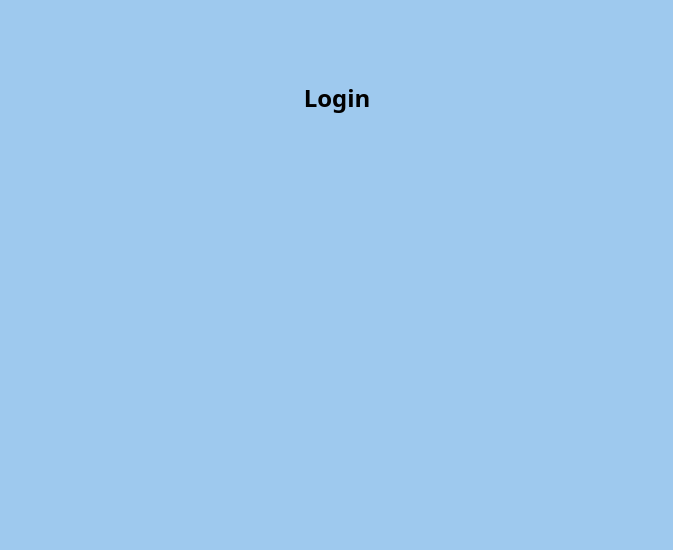
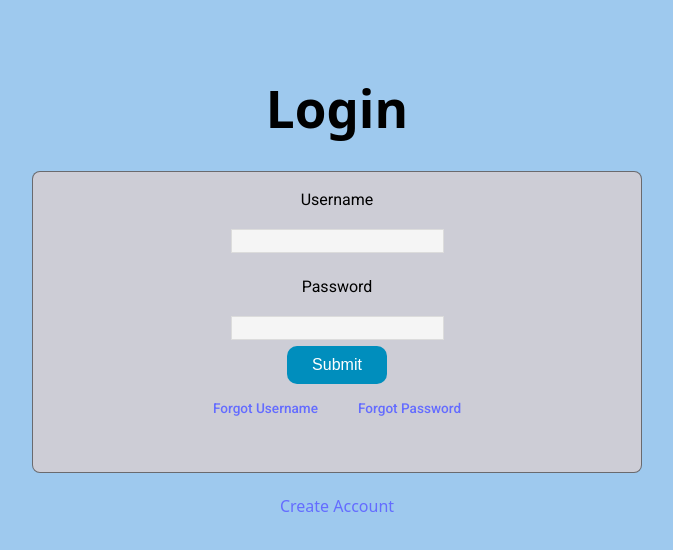
Before and after one commit to Dave8219/my-task-manager-app, a React (Vite) app: page /login in a window 1280 px wide. Shown: the top 550 px of the page, without its empty margins (271-944 px from the left). Built offline with nearby package versions, Linux system fonts and the light colour scheme.

Commit message:
created the create account and login page

```diff
--- a/index.html
+++ b/index.html
@@ -3,6 +3,14 @@
   <head>
     <meta charset="UTF-8" />
     <meta name="viewport" content="width=device-width, initial-scale=1.0" />
+
+    <link rel="preconnect" href="https://fonts.googleapis.com" />
+    <link rel="preconnect" href="https://fonts.gstatic.com" crossorigin />
+    <link
+      href="https://fonts.googleapis.com/css2?family=Roboto:ital,wght@0,100..900;1,100..900&display=swap"
+      rel="stylesheet"
+    />
+
     <title>My Task Manager App</title>
   </head>
   <body>
--- a/src/App.jsx
+++ b/src/App.jsx
@@ -1,6 +1,7 @@
 import { useState } from "react";
 import RenderTasks from "./my-app/Tasks.jsx";
 import LoginPage from "./my-app/LoginPage.jsx";
+import CreateAccount from "./my-app/CreateAccount.jsx";
 import { BrowserRouter as Router, Routes, Route, Link } from "react-router-dom";
 
 function App() {
@@ -10,6 +11,7 @@ function App() {
         <Routes>
           <Route path="/" element={<RenderTasks />} />
           <Route path="/login" element={<LoginPage />} />
+          <Route path="/create-account" element={<CreateAccount />} />
         </Routes>
       </div>
     </Router>
--- /dev/null
+++ b/src/my-app/CreateAccount.jsx
@@ -0,0 +1,56 @@
+import { useState } from "react";
+import "./create-account.css";
+
+const CreateAccount = () => {
+  const [value, setValue] = useState();
+
+  const handleSubmit = (e) => {
+    e.preventDefault();
+    const formData = new FormData(e.currentTarget);
+
+    const newUser = Object.fromEntries(formData);
+    console.log(newUser);
+    setValue(value + 1);
+    e.currentTarget.reset();
+  };
+
+  return (
+    <div>
+      <form className="form" onSubmit={handleSubmit}>
+        <h4>Create New Account</h4>
+        {/* name */}
+        <div className="form-row">
+          <label htmlFor="username" className="form-label">
+            username
+          </label>
+          <input type="text" className="form-input" id="name" name="name" />
+        </div>
+        {/* email */}
+        <div className="form-row">
+          <label htmlFor="email" className="form-label">
+            Email
+          </label>
+          <input type="email" className="form-input" id="email" name="email" />
+        </div>
+        {/* email */}
+        <div className="form-row">
+          <label htmlFor="password" className="form-label">
+            Password
+          </label>
+          <input
+            type="password"
+            className="form-input"
+            id="password"
+            name="password"
+          />
+        </div>
+
+        <button type="submit" className="btn btn-block">
+          Submit
+        </button>
+      </form>
+    </div>
+  );
+};
+
+export default CreateAccount;
--- a/src/my-app/LoginPage.jsx
+++ b/src/my-app/LoginPage.jsx
@@ -1,5 +1,36 @@
+import "./login-page.css";
+import { Link } from "react-router-dom";
+
 const LoginPage = () => {
-  return <h2>Login</h2>;
+  return (
+    <div className="login-container">
+      <h1>Login</h1>
+      <div className="login-info">
+        <div className="username-box">
+          <p className="username">Username</p>
+          <input />
+        </div>
+        <div className="password-box">
+          <p className="password">Password</p>
+          <input type="password" id="password" name="password" />
+        </div>
+        <div className="submit-box">
+          <button className="submit-btn">Submit</button>
+        </div>
+        <div className="forgot-box">
+          <p className="forgot-user">
+            <a href="aol.com"> Forgot Username </a>
+          </p>
+          <p className="forgot-pass">
+            <a href="aol.com"> Forgot Password </a>
+          </p>
+        </div>
+      </div>
+      <h4>
+        <Link to="/create-account">Create Account</Link>
+      </h4>
+    </div>
+  );
 };
 
 export default LoginPage;
--- a/src/my-app/LogoutLink.jsx
+++ b/src/my-app/LogoutLink.jsx
@@ -1,4 +1,5 @@
 import { useNavigate } from "react-router-dom";
+// using useNavigate instead of <Link>
 const LogoutLink = () => {
   const navigate = useNavigate();
   return (
--- a/src/my-app/ReactRouterLogout.jsx
+++ b/src/my-app/ReactRouterLogout.jsx
@@ -11,7 +11,16 @@ const ReactRouterLogout = () => {
   // const navigate = useNavigate();
   return (
     <div style={{ textAlign: "end" }}>
-      <Link to="/login">Logout</Link>
+      <Link
+        to="/login"
+        style={{
+          color: "#202bf3ff;",
+          fontSize: "1rem",
+          fontWeight: "700",
+        }}
+      >
+        Logout
+      </Link>
     </div>
   );
 };
--- a/src/my-app/Tasks.jsx
+++ b/src/my-app/Tasks.jsx
@@ -253,7 +253,7 @@ const AddPeople = ({ onAdd }) => {
   };
 
   return (
-    <div>
+    <div className="add-names-container">
       <form onSubmit={handleSubmit}>
         <input
           name="name"
@@ -269,13 +269,14 @@ const AddPeople = ({ onAdd }) => {
           onChange={handleChange}
           placeholder="Enter task"
         />
-        <input
-          name="progress"
-          type="text"
-          value={formData.progress}
-          onChange={handleChange}
-          placeholder="Enter progress"
-        />
+
+        <select name="progress" onChange={handleChange} className="select-btn">
+          <option value="">Select Progress</option>
+          <option value="Done">Done</option>
+          <option value="In Progress">In Progress</option>
+          <option value="Delayed">Delayed</option>
+        </select>
+
         <div>
           <button type="submit" className="add-button">
             Add
--- /dev/null
+++ b/src/my-app/create-account.css
@@ -0,0 +1,59 @@
+.form {
+  width: 40vw;
+  max-width: var(--fixed-width);
+  background: var(--white);
+  border-radius: var(--borderRadius);
+  box-shadow: var(--shadow-2);
+  padding: 2rem 2.5rem;
+  margin: 3rem auto;
+}
+.form-label {
+  display: block;
+  font-size: var(--small-text);
+  margin-bottom: 0.5rem;
+  text-transform: capitalize;
+  letter-spacing: var(--letterSpacing);
+}
+.form-input,
+.form-textarea {
+  width: 100%;
+  padding: 0.375rem 0.75rem;
+  border-radius: var(--borderRadius);
+  background: var(--backgroundColor);
+  border: 1px solid var(--grey-200);
+  background-color: rgb(226, 226, 226);
+}
+
+.form-row {
+  margin-bottom: 1rem;
+}
+
+.form-textarea {
+  height: 7rem;
+}
+::placeholder {
+  font-family: inherit;
+  color: var(--grey-400);
+}
+.form-alert {
+  color: var(--red-dark);
+  letter-spacing: var(--letterSpacing);
+  text-transform: capitalize;
+}
+/* extra styles */
+.form .form-label {
+  text-align: left;
+}
+.form .btn-block {
+  margin-top: 0.5rem;
+}
+
+.btn-block {
+  font-size: 1rem;
+  background-color: rgb(0, 142, 189);
+  color: white;
+  border: none;
+  padding: 10px;
+  width: 100px;
+  border-radius: 10px;
+}
--- /dev/null
+++ b/src/my-app/login-page.css
@@ -0,0 +1,68 @@
+body {
+  background-color: rgb(158, 201, 238);
+  height: 100vh;
+}
+
+p {
+  font-size: 1rem;
+  font-family: "Roboto", sans-serif;
+}
+
+.login-container {
+  text-align: center;
+  place-items: center;
+}
+
+.login-info {
+  display: flex;
+  flex-direction: column;
+  background-color: rgb(205, 205, 214);
+  width: 50%;
+  place-items: center;
+  height: 300px;
+  border-radius: 8px;
+  border: solid rgba(0, 0, 0, 0.486) 0.5px;
+}
+
+.username-box {
+  flex: 1;
+}
+
+.password-box {
+  flex: 1;
+}
+
+.submit-btn {
+  font-size: 1rem;
+  background-color: rgb(0, 142, 189);
+  color: white;
+  border: none;
+  padding: 10px;
+  width: 100px;
+  border-radius: 10px;
+}
+
+.username {
+  font-size: 1rem;
+  font-family: "Roboto", sans-serif;
+}
+
+.password {
+  font-size: 1rem;
+  font-family: "Roboto", sans-serif;
+}
+
+.forgot-box {
+  flex: 1;
+  display: flex;
+  flex-direction: row;
+  column-gap: 40px;
+}
+
+.forgot-user {
+  font-size: 0.85rem;
+}
+
+.forgot-pass {
+  font-size: 0.85rem;
+}
--- a/src/my-app/tasks.css
+++ b/src/my-app/tasks.css
@@ -19,6 +19,22 @@ input {
   font-size: 1rem;
   border: gainsboro solid 0.5px;
   color: black;
+  padding: 2px;
+}
+
+input::placeholder {
+  color: rgb(117, 117, 117);
+  font-size: 1rem;
+}
+
+.select-btn {
+  font-size: 1rem;
+  text-decoration: underline;
+  padding: 2px;
+}
+
+.add-names-container {
+  margin-top: 25px;
 }
 
 /*
@@ -119,10 +135,11 @@ input {
 
 .add-button {
   font-size: 1rem;
-  background-color: rgb(85, 85, 241);
+  background-color: rgb(0, 142, 189);
+  color: white;
   border: none;
-  border-radius: 8px;
-  width: 75px;
-  height: 35px;
-  color: white;
+  padding: 10px;
+  width: 100px;
+  border-radius: 10px;
+  margin-top: 10px;
 }
```
Also changed, not shown: src/my-app/ReactRouterLogin.jsx (deleted, +0 -16 lines).
